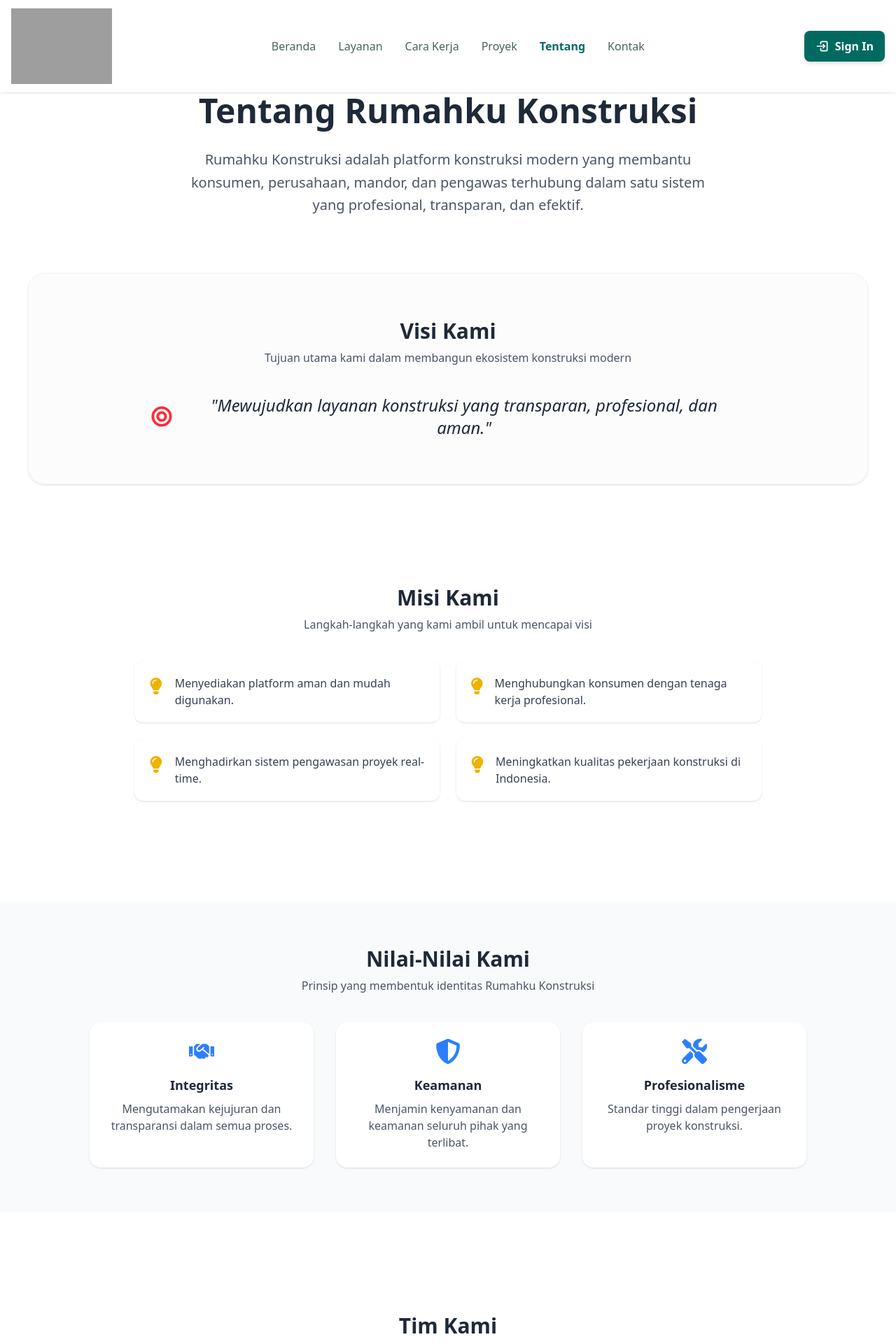
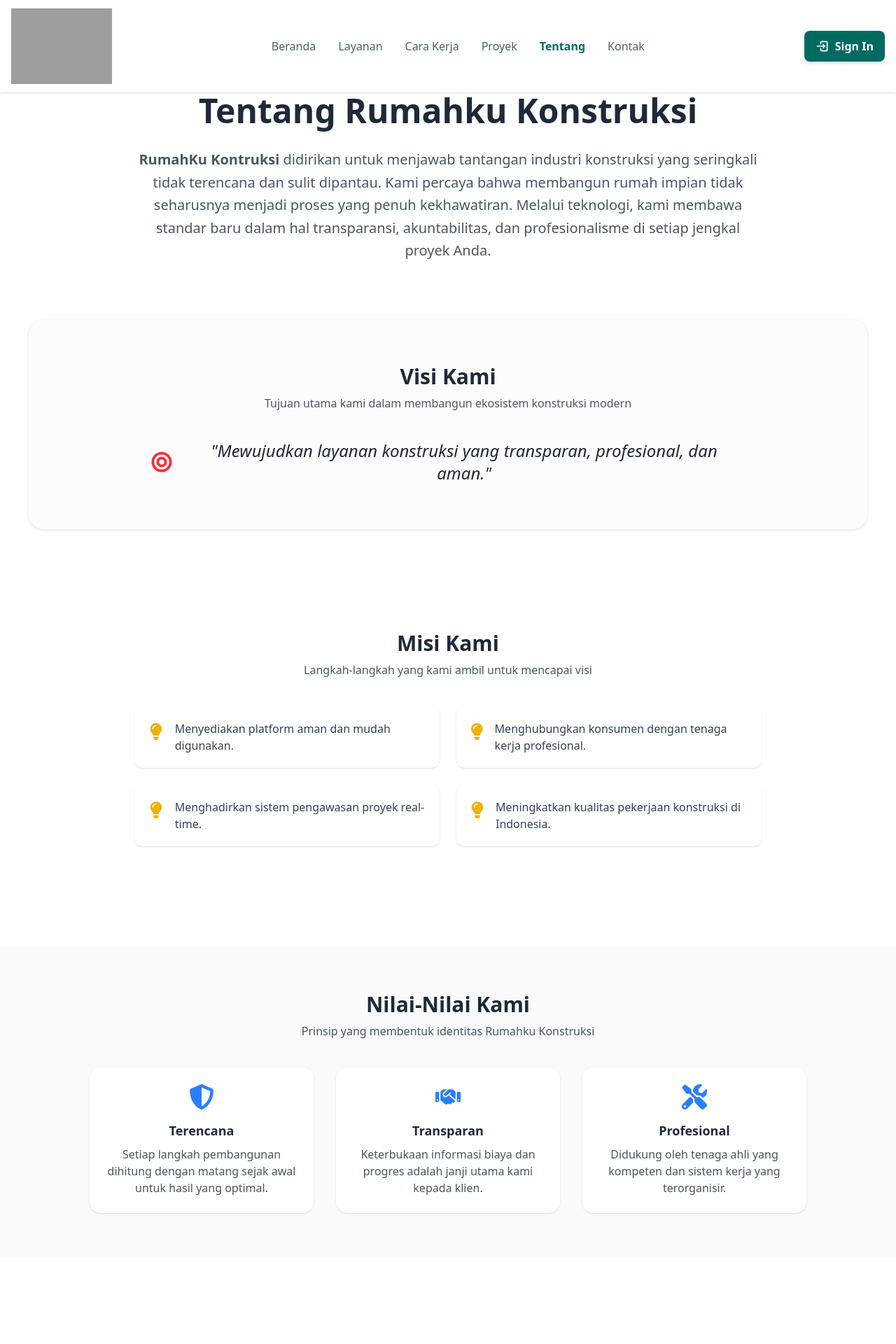
Before and after one commit to syahputrawork98-sketch/RKK-RumahKuKontruksi, a React (Vite) app in the folder client/: page /about in a window 1280 px wide. Shown: the top 1920 px of the page at 70% size. Built offline with nearby package versions, Linux system fonts and the light colour scheme; grey boxes are pictures that could not be loaded.

Commit message:
fix(client): improve about page context

```diff
--- a/client/src/modules/guest/components/tentang/TentangIntro.jsx
+++ b/client/src/modules/guest/components/tentang/TentangIntro.jsx
@@ -13,10 +13,8 @@ const TentangIntro = () => {
                 <h1 className="text-4xl md:text-5xl font-bold text-gray-800 mb-6 leading-tight">
                     Tentang Rumahku Konstruksi
                 </h1>
-                <p className="text-gray-600 text-lg md:text-xl max-w-3xl mx-auto leading-relaxed">
-                    Rumahku Konstruksi adalah platform konstruksi modern yang membantu
-                    konsumen, perusahaan, mandor, dan pengawas terhubung dalam satu sistem
-                    yang profesional, transparan, dan efektif.
+                <p className="text-gray-600 text-lg md:text-xl max-w-4xl mx-auto leading-relaxed">
+                    <strong>RumahKu Kontruksi</strong> didirikan untuk menjawab tantangan industri konstruksi yang seringkali tidak terencana dan sulit dipantau. Kami percaya bahwa membangun rumah impian tidak seharusnya menjadi proses yang penuh kekhawatiran. Melalui teknologi, kami membawa standar baru dalam hal transparansi, akuntabilitas, dan profesionalisme di setiap jengkal proyek Anda.
                 </p>
             </motion.div>
         </section>
--- a/client/src/modules/guest/components/tentang/TentangNilai.jsx
+++ b/client/src/modules/guest/components/tentang/TentangNilai.jsx
@@ -6,19 +6,19 @@ import { FaHandshake, FaShieldAlt, FaTools } from "react-icons/fa";
 const TentangNilai = () => {
     const values = [
         {
-            icon: FaHandshake,
-            title: "Integritas",
-            desc: "Mengutamakan kejujuran dan transparansi dalam semua proses.",
+            icon: FaShieldAlt,
+            title: "Terencana",
+            desc: "Setiap langkah pembangunan dihitung dengan matang sejak awal untuk hasil yang optimal.",
         },
         {
-            icon: FaShieldAlt,
-            title: "Keamanan",
-            desc: "Menjamin kenyamanan dan keamanan seluruh pihak yang terlibat.",
+            icon: FaHandshake,
+            title: "Transparan",
+            desc: "Keterbukaan informasi biaya dan progres adalah janji utama kami kepada klien.",
         },
         {
             icon: FaTools,
-            title: "Profesionalisme",
-            desc: "Standar tinggi dalam pengerjaan proyek konstruksi.",
+            title: "Profesional",
+            desc: "Didukung oleh tenaga ahli yang kompeten dan sistem kerja yang terorganisir.",
         },
     ];
 
```
